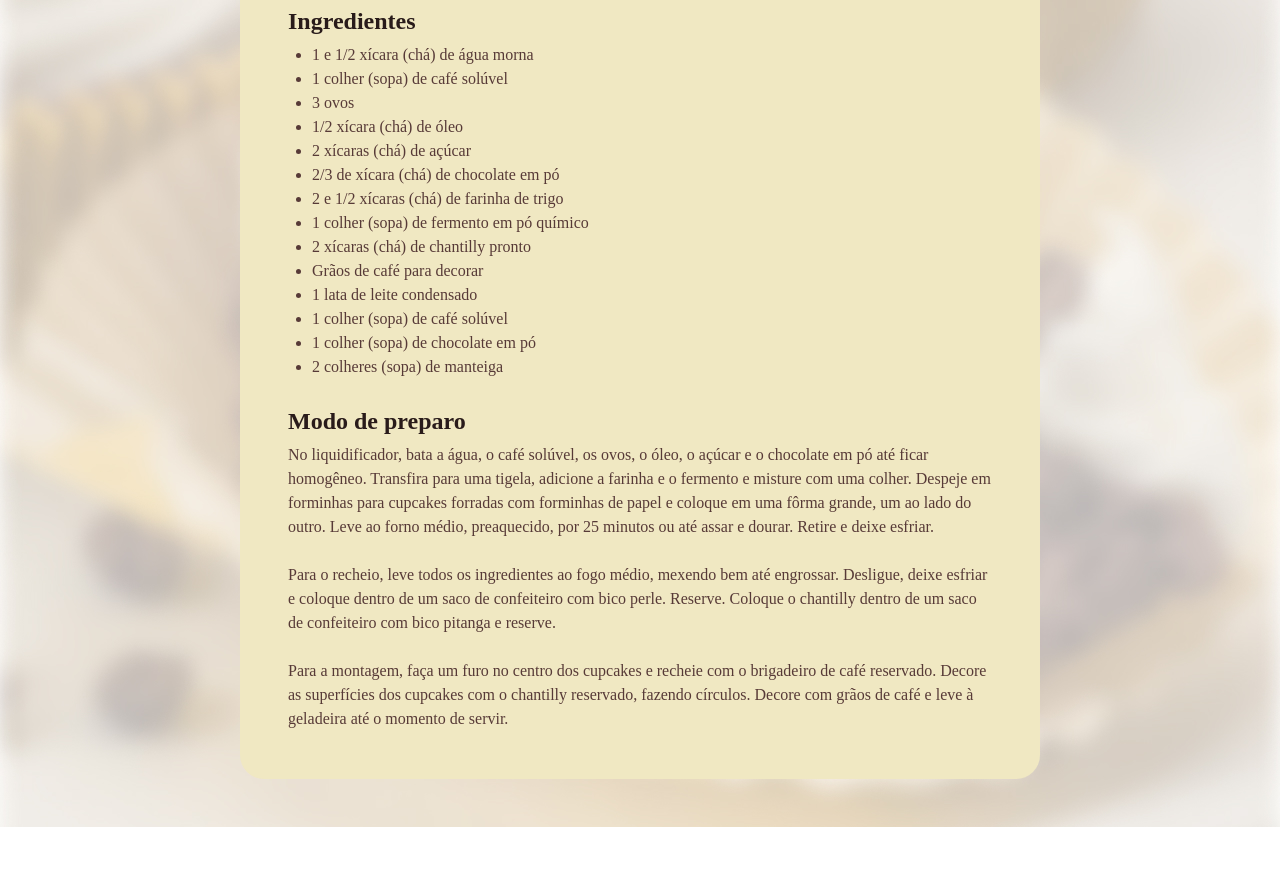
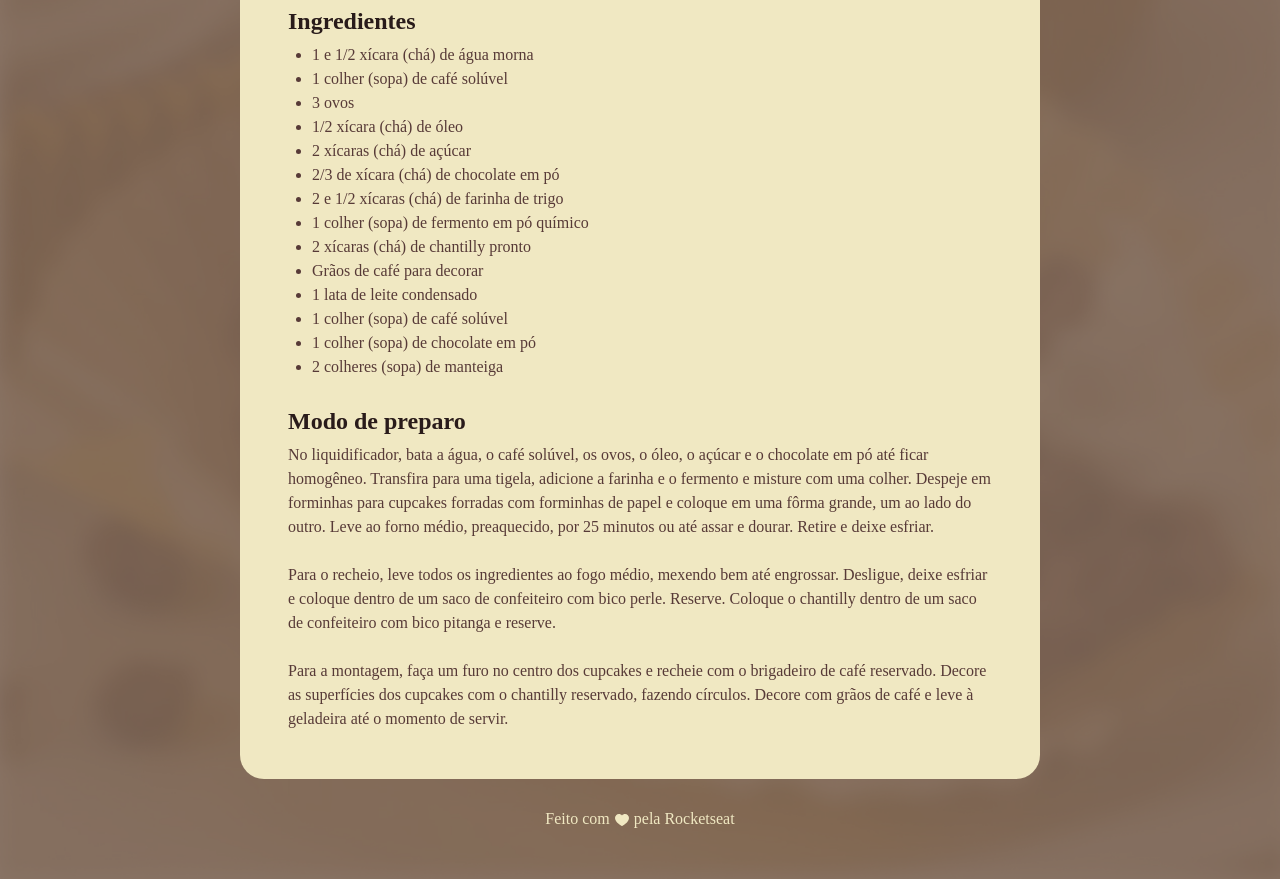
Before and after one commit to Taylon-dev/Pagina_de_Receita, a plain HTML site: page index.html in a window 1280 px wide. Shown: the part 720-1599 px from the top of the page. Before the commit the page ends 1547 px from the top, so only its background shows below. Drawn offline with Linux system fonts and the light colour scheme; a web font is replaced by a local one.

Commit message:
Adicionando o footer

```diff
--- a/index.html
+++ b/index.html
@@ -10,6 +10,8 @@
     <link href="https://fonts.googleapis.com/css2?family=Alice&display=swap" rel="stylesheet">
 </head>
 <body>
+    <div id="fundo">
+        <div id="page_all">
                 <div id="page">
                     <img src="./assets/main-image.jpg"
                     alt="Imagem de cupcakes com grãos de café
@@ -74,5 +76,11 @@
 
                     </main>
                 </div>
+                <footer>
+                    Feito com <img src="./assets/heart.svg" alt="coraçãozinho"> pela Rocketseat
+                </footer>
+        </div>
+    </div>
+
 </body>
 </html>
--- a/style.css
+++ b/style.css
@@ -9,9 +9,34 @@
     color: #573A37;
 }
 
+
 body{
-    background-image: url(./assets/bg-image.jpg);
+    background-color: #573824;
     background-size: cover;
+
+
+}
+
+#fundo{
+
+    position:relative;
+    padding-top: 48px;
+
+
+}
+
+#fundo::before {
+    content: "";
+    position: absolute;
+    top: 0;
+    left: 0;
+    width: 100%;
+    height: 100%;
+    background-image: url('./assets/bg-image.jpg');
+    background-size: cover;
+    background-repeat: no-repeat;
+    opacity: 0.3; /* só o fundo fica transparente */
+    z-index: -1;  /* fica atrás do conteúdo */
 }
 
 #page{
@@ -20,11 +45,13 @@ body{
     padding: 24px;
     background-color: #F0E8C2;
     border-radius: 24px;
-    margin: 48px auto;
+    margin: 0px auto 28px;
+
 }
 
 img{
     border-radius: 16px;
+
 }
 
 main{
@@ -54,3 +81,14 @@ h1,h2{
 ul{
     padding-left: 24px;
 }
+
+footer{
+    color: #F0E8C2;
+    text-align: center;
+    padding-bottom: 48px;
+}
+
+footer img {
+    vertical-align: middle;
+
+}
```
Also changed, not shown: assets/heart.svg (added). Lines whose indentation alone changed are shown as unchanged.
